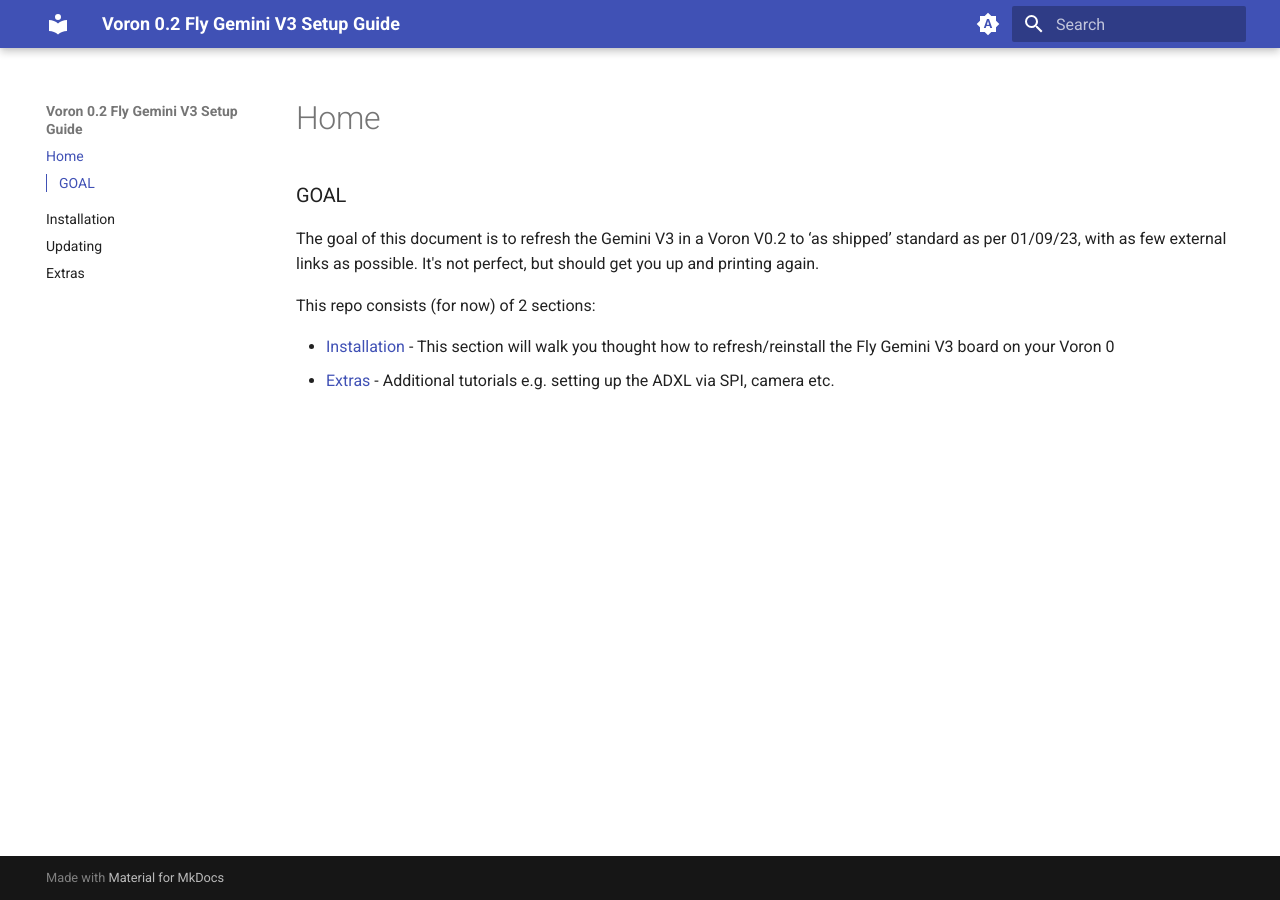
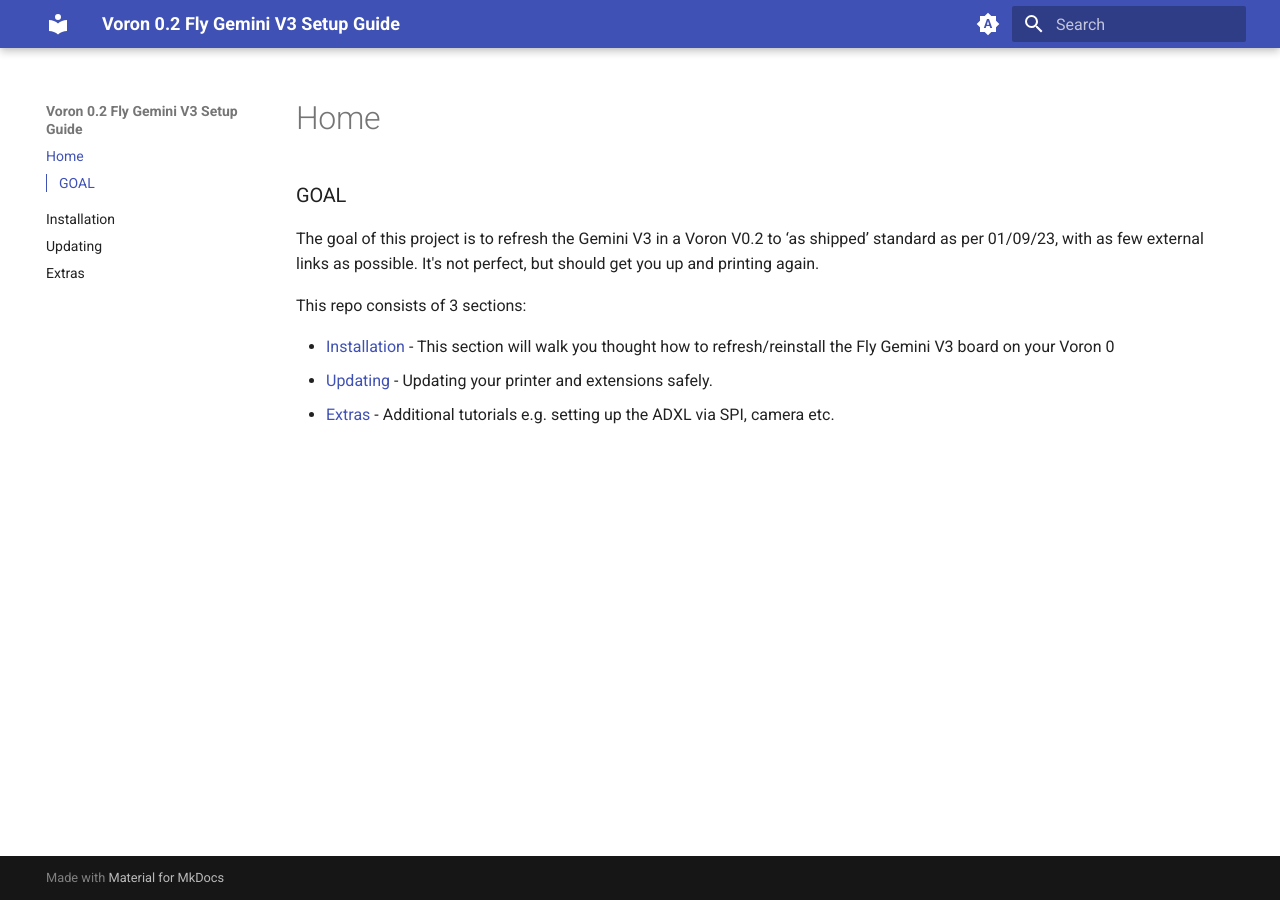
Before and after one commit to Jjarrard/Gemini-V3-Flash-Voron-V0, an MkDocs documentation site: the page built from docs/index.md, in a window 1280 px wide. Built offline with MkDocs 1.6.1 and Material for MkDocs 9.7.7, drawn with Linux system fonts in a browser that asks for light colours; the version menu is left out.

Commit message:
Update index.md

```diff
--- a/docs/index.md
+++ b/docs/index.md
@@ -1,7 +1,8 @@
 ### GOAL
-The goal of this document is to refresh the Gemini V3 in a Voron V0.2 to ‘as shipped’ standard as per 01/09/23, with as few external links as possible. It's not perfect, but should get you up and printing again.
+The goal of this project is to refresh the Gemini V3 in a Voron V0.2 to ‘as shipped’ standard as per 01/09/23, with as few external links as possible. It's not perfect, but should get you up and printing again.
 
-This repo consists (for now) of 2 sections:
+This repo consists of 3 sections:
 
 - [Installation](installation.md) - This section will walk you thought how to refresh/reinstall the Fly Gemini V3 board on your Voron 0
+- [Updating](updating.md) - Updating your printer and extensions safely.
 - [Extras](extras.md) - Additional tutorials e.g. setting up the ADXL via SPI, camera etc.
```
